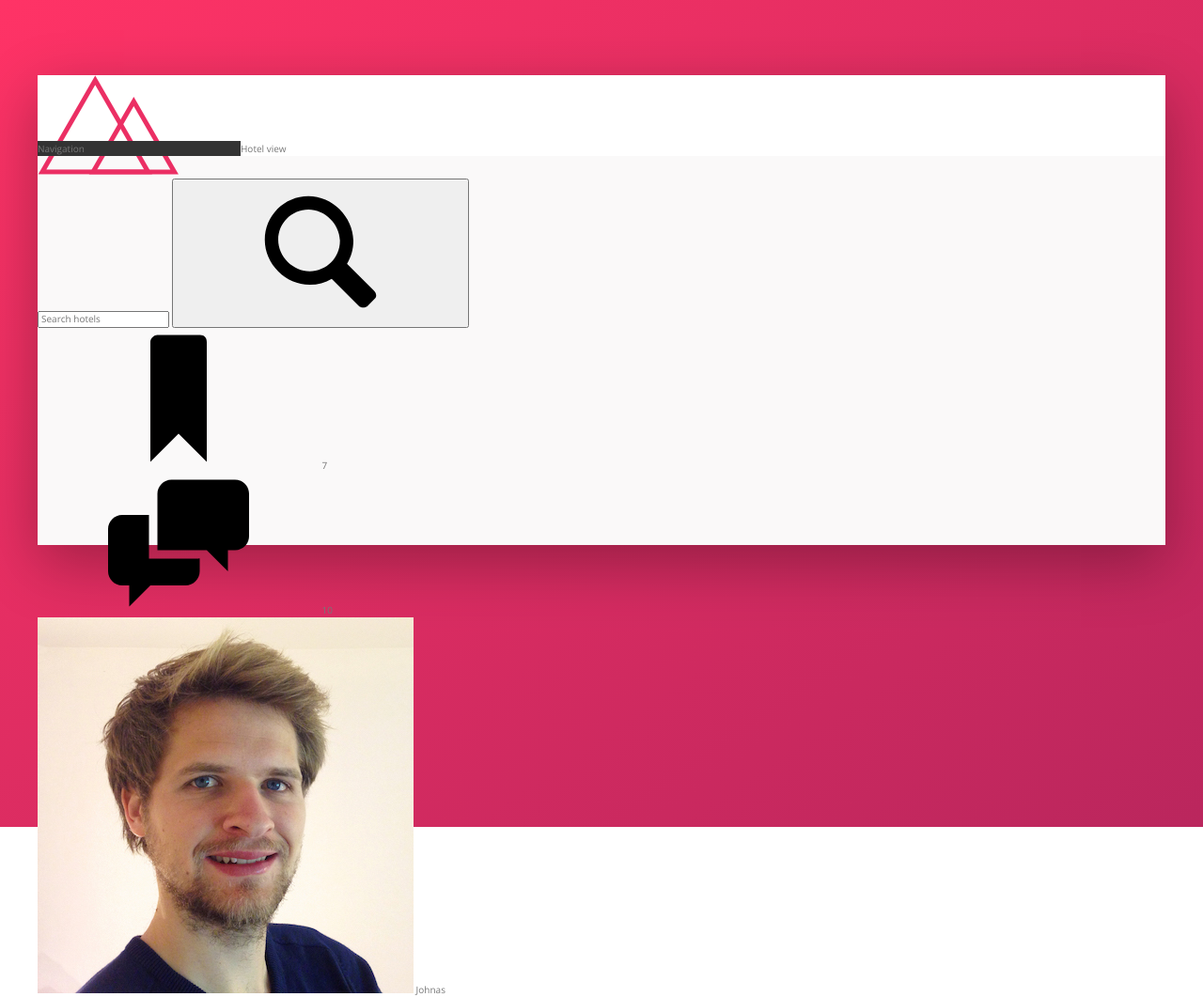
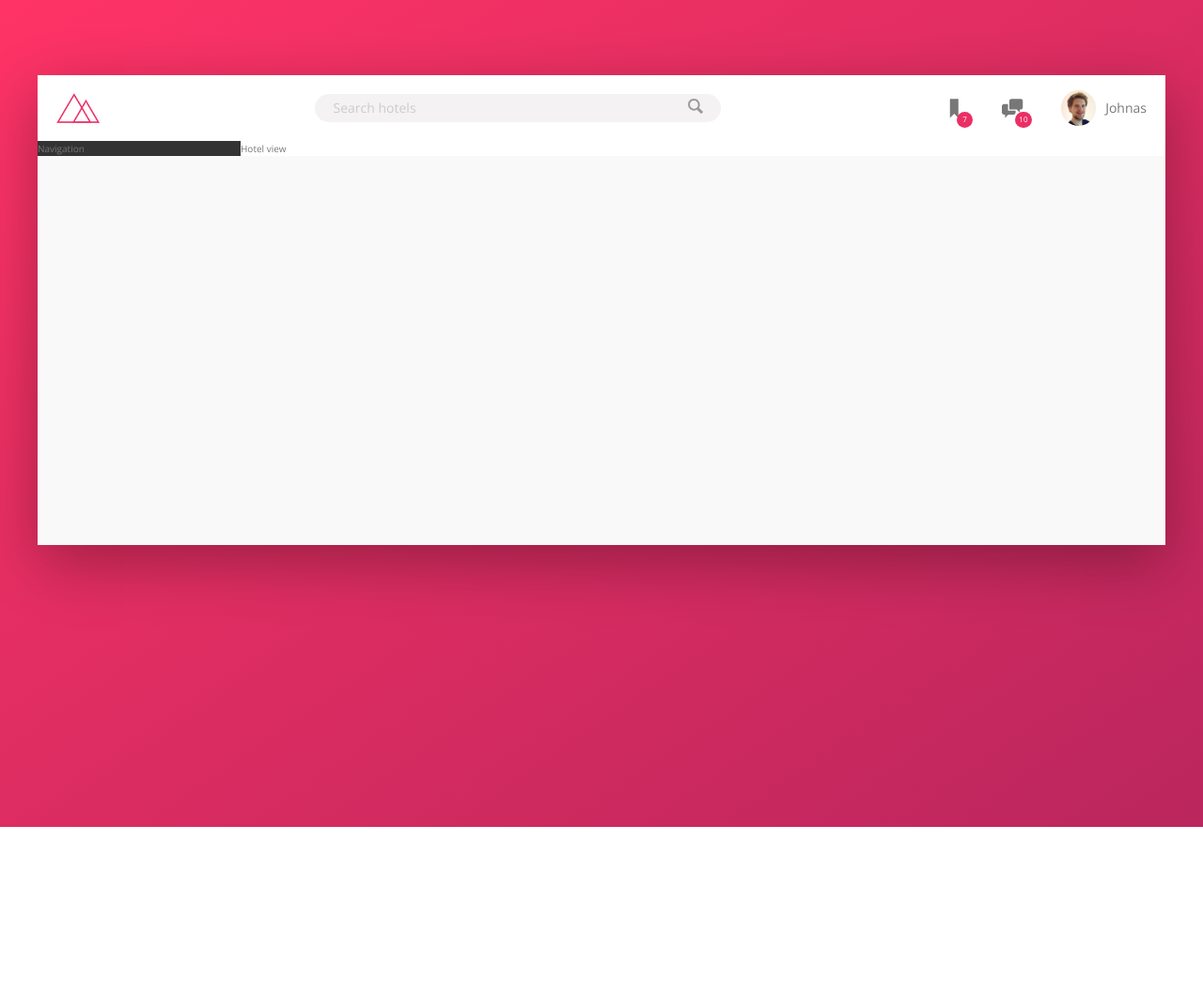
Before and after one commit to KrzysztofNyrek/Trillo, a website: page index.html in a window 1280 px wide. Shown: the whole page at 94% size. After the commit the page ends 880 px from the top, so only its background shows below. Drawn offline with nearby package versions, Linux system fonts and the light colour scheme.

Commit message:
Set header display property

```diff
--- a/sass/_components.scss
+++ b/sass/_components.scss
@@ -0,0 +1,97 @@
+.logo{
+  height: 3.25rem;
+  margin-left: 2rem;
+}
+
+.search{
+  flex-grow: 0;
+  flex-shrink: 0;
+  flex-basis: 40%;
+  display: flex;
+  align-items: center;
+  justify-content: center;
+
+  &__input{
+    font-family: inherit;
+    font-size: inherit;
+    background-color: var(--color-GreyLight2);
+    border: none;
+    color: inherit;
+    padding: .7rem 2rem;
+    border-radius: 100px;
+    width: 90%;
+    transition: all .2s;
+    margin-right: -4.25rem;
+    &:focus{
+      outline: none;
+      width: 100%;
+      background-color: var(--color-GreyLight3);
+    }
+    &::-webkit-input-placeholder{
+      font-weight: 100;
+      color: var(--color-GreyLight4);
+    }
+  }
+  &__input:focus + &__button{
+    background-color: var(--color-GreyLight3);
+  }
+  &__button{
+    border: none;
+    background-color: var(--color-GreyLight2);
+    &:focus{
+      outline: none;
+    }
+    &:active{
+      transform: translateY(2px);
+    }
+  }
+  &__icon{
+    height: 2rem;
+    width: 2rem;
+    fill: var(--color-GreyDark3);
+  }
+}
+
+.user-nav{
+  display: flex;
+  align-items: center;
+
+  & > * {
+    padding: 0 2rem;
+    cursor: pointer;
+    height: -webkit-fill-available;
+    display: flex;
+    align-items: center;
+  }
+  & > *:hover{
+    background-color: var(--color-GreyLight2);
+  }
+  &__icon-box{
+    position: relative;
+  }
+  &__icon{
+    height: 2.25rem;
+    width: 2.25rem;
+    fill: var(--color-GreyDark2);
+  }
+  &__notification{
+    font-size: .8rem;
+    height: 1.75rem;
+    width: 1.75rem;
+    border-radius: 50%;
+    background-color: var(--color-primary);
+    color: #fff;
+    position: absolute;
+    top: 1.5rem;
+    right: 1.1rem;
+    display: flex;
+    justify-content: center;
+    align-items: center;
+  }
+
+  &__user-photo{
+    height: 3.75rem;
+    border-radius: 50%;
+    margin-right: 1rem;
+  }
+}
```
Also changed, not shown: css/style.css.
